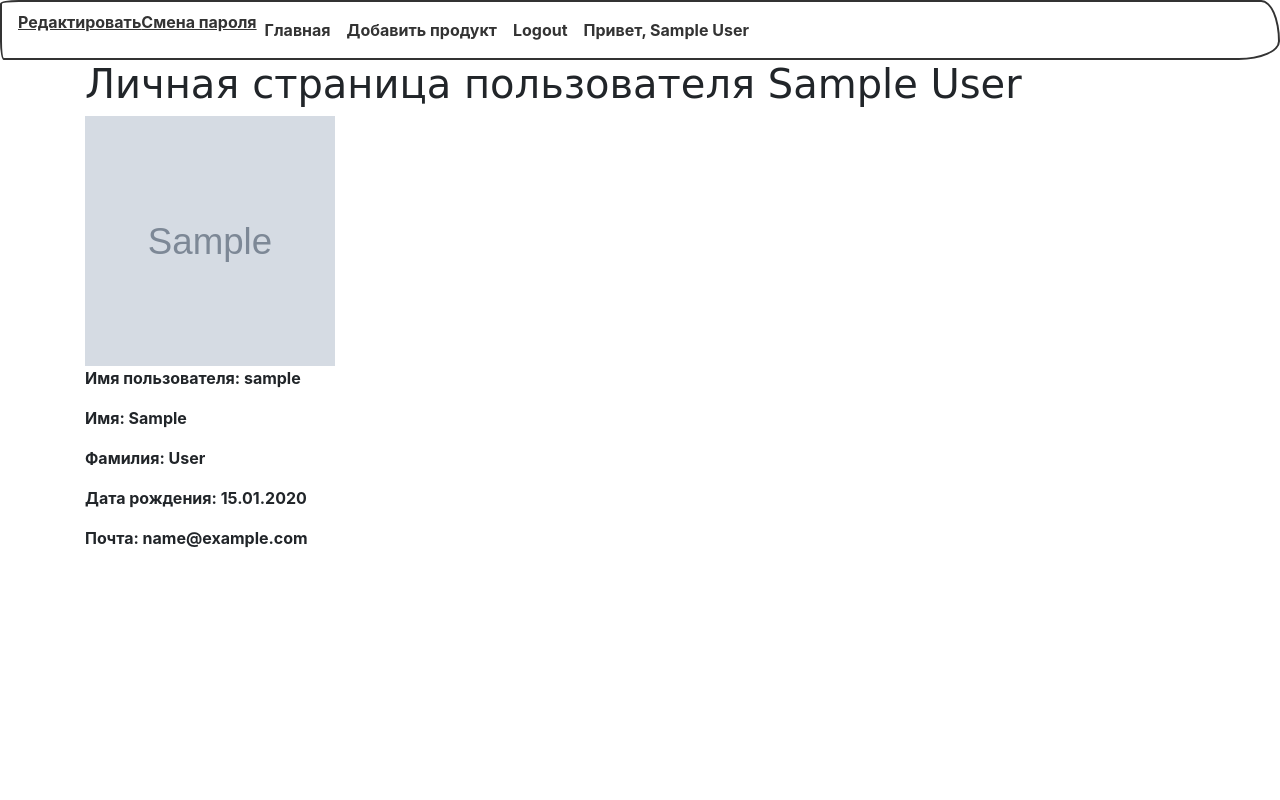
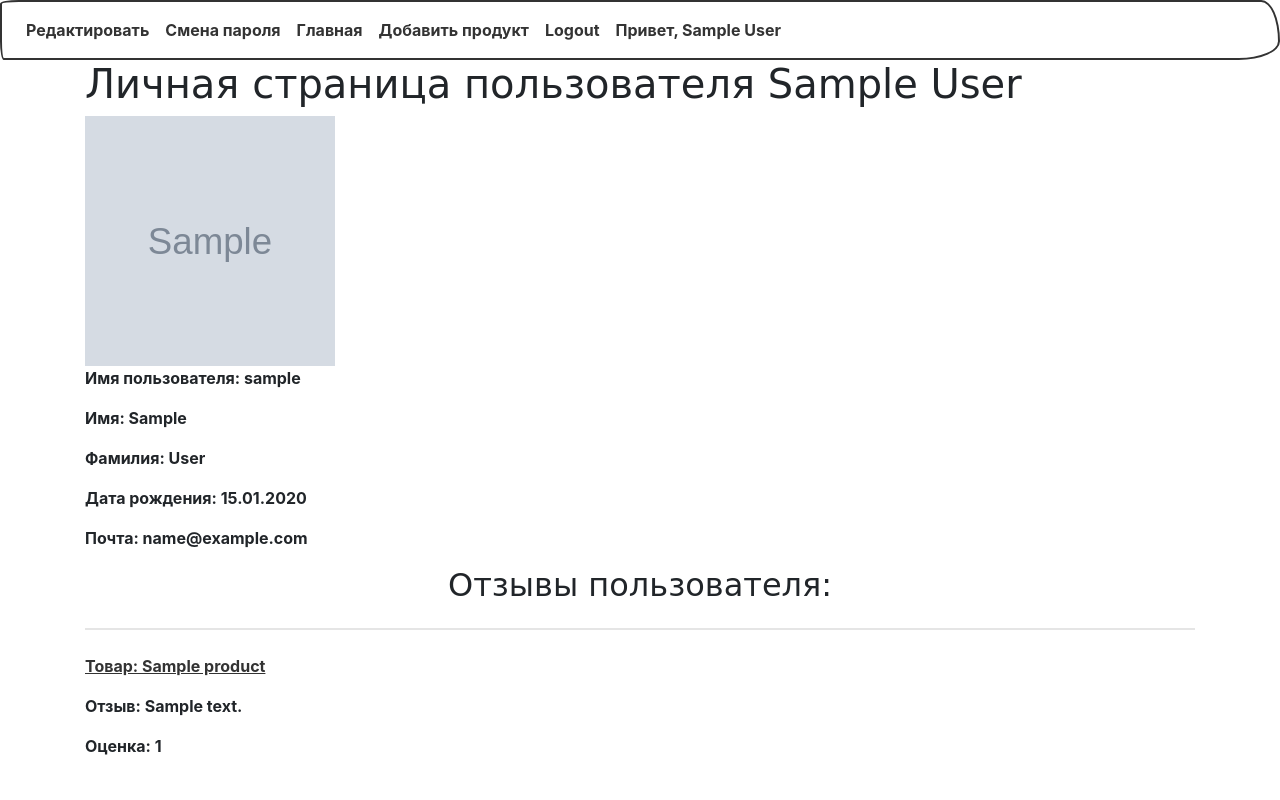
Before and after one commit to jomagsm/exam_8, a Django app: page /accounts/1/ in a window 1280 px wide. Run offline with Django 3.2, Linux system fonts and the light colour scheme; a user stored in the database is signed in; tables that the repository leaves empty hold one stand-in row (values such as "Sample post"); grey boxes marked "Sample" are stand-in pictures; some libraries are stand-ins or nearby versions; some web fonts are replaced.

Commit message:
Дописал 4 этап

```diff
--- a/source/accounts/forms.py
+++ b/source/accounts/forms.py
@@ -10,6 +10,8 @@ from .models import AuthToken, Profile, TOKEN_TYPE_PASSWORD_RESET
 
 
 class MyUserCreationForm(UserCreationForm):
+    email = forms.EmailField(required=True, label='Email')
+
     class Meta(UserCreationForm.Meta):
         fields = ['username', 'password1', 'password2',
                   'first_name', 'last_name', 'email']
--- a/source/accounts/templates/user_detail.html
+++ b/source/accounts/templates/user_detail.html
@@ -4,8 +4,14 @@
 
 {% block menu %}
     {% if request.user == user_obj %}
-        <li><a href="{% url 'accounts:change' user_obj.pk %}">Редактировать</a></li>
-        <li><a href="{% url "accounts:password_change" %}">Смена пароля</a></li>
+        <li class="nav-item active">
+                    <a class="nav-link" href="{% url 'accounts:change' user_obj.pk %}">Редактировать <span
+                            class="sr-only">(current)</span></a>
+                </li>
+        <li class="nav-item active">
+                    <a class="nav-link" href="{% url 'accounts:password_change' %}">Смена пароля <span
+                            class="sr-only">(current)</span></a>
+                </li>
     {% endif %}
 {% endblock %}
 
@@ -20,6 +26,12 @@
     <p>Дата рождения: {{ user_obj.profile.birth_date|date:'d.m.Y' }}</p>
     <p>Почта: {{ user_obj.email }}</p>
 
-{#    <h2 class="text-center clear">Статьи автора:</h2>#}
+    <h2 class="text-center clear">Отзывы пользователя:</h2>
+    {% for review in reviews %}
+            <p> <hr class="my-4"> <p>
+            <p><a href="{% url 'webapp:product_view' review.product.pk %}">Товар: {{ review.product.name }}</a></p>
+            <p>Отзыв: {{ review.text }}</p>
+            <p>Оценка: {{ review.rating }}</p>
+    {% endfor %}
 {#    {% include 'partial/article_list.html' %}#}
 {% endblock %}
--- a/source/accounts/views.py
+++ b/source/accounts/views.py
@@ -11,6 +11,8 @@ from django.urls import reverse, reverse_lazy
 # from django.views.decorators.cache import never_cache
 from django.views.generic import View, FormView, DetailView, CreateView, UpdateView
 from django.conf import settings
+from webapp.models import Review
+
 
 from accounts.forms import MyUserCreationForm, UserChangeForm, ProfileChangeForm, \
     PasswordChangeForm, PasswordResetEmailForm, PasswordResetForm
@@ -59,7 +61,7 @@ class RegisterActivateView(View):
         login(self.request, user)
 
 
-class UserDetailView(LoginRequiredMixin, DetailView):
+class UserDetailView(DetailView):
     model = get_user_model()
     template_name = 'user_detail.html'
     context_object_name = 'user_obj'
@@ -67,6 +69,8 @@ class UserDetailView(LoginRequiredMixin, DetailView):
     paginate_related_orphans = 0
 
     def get_context_data(self, **kwargs):
+        reviews = Review.objects.filter(author_id=self.kwargs['pk'])
+        kwargs['reviews'] = reviews
         # articles = self.object.articles.order_by('-created_at')
         # paginator = Paginator(articles, self.paginate_related_by, orphans=self.paginate_related_orphans)
         # page_number = self.request.GET.get('page', 1)
--- a/source/webapp/models.py
+++ b/source/webapp/models.py
@@ -31,10 +31,12 @@ class Product(models.Model):
     def get_avg_rating(self):
         total = 0
         reviews = Review.objects.filter(product=self.pk)
-        for i in reviews:
-            total += int(i.rating)
-        return round(total/len(reviews))
-
+        if reviews:
+            for i in reviews:
+                total += int(i.rating)
+            return round(total/len(reviews))
+        else:
+            return total
 
 RAITING_CHOICES = (
     ('1', '1'),
--- a/source/webapp/templates/base.html
+++ b/source/webapp/templates/base.html
@@ -3,7 +3,7 @@
 <html lang="en">
 <head>
     <meta charset="UTF-8">
-    <title>{% block title %}To_DO_LIST{% endblock %}</title>
+    <title>{% block title %}Магазин{% endblock %}</title>
     <link rel="stylesheet" href="{% static "css/style.css" %}">
     <link rel="stylesheet" href="https://stackpath.bootstrapcdn.com/bootswatch/4.5.0/sketchy/bootstrap.min.css"
           integrity="sha384-NkI/Nlr1DZ5rUXWWdnuZb97FQRgCCcwC66DC+HUCY0oVx6BgBHUfPcwL1vwp93JZ" crossorigin="anonymous">
--- a/source/webapp/templates/product/product_create.html
+++ b/source/webapp/templates/product/product_create.html
@@ -6,5 +6,5 @@
     <h1>Добавить отзыв</h1>
 
     {% url "webapp:product_create" as action_url %}
-    {% include 'partial/form.html' with action_url=action_url form_method='post' %}
+    {% include 'partial/form.html' with action_url=action_url form_method='post'  enctype="multipart/form-data" %}
 {% endblock %}
--- a/source/webapp/templates/product/product_update.html
+++ b/source/webapp/templates/product/product_update.html
@@ -10,5 +10,5 @@
     <h1>Update Product</h1>
 
     {% url "webapp:product_update" pk=product.pk as action_url %}
-    {% include 'partial/form.html' with action_url=action_url form_method='post' button_text='Update' %}
+    {% include 'partial/form.html' with action_url=action_url form_method='post' enctype="multipart/form-data" button_text='Update' %}
 {% endblock %}
--- a/source/webapp/templates/product/product_view.html
+++ b/source/webapp/templates/product/product_view.html
@@ -53,7 +53,7 @@
         {% endif %}
         {% for review in reviews %}
             <p> <hr class="my-4"> <p>
-            <p>Пользователь: {{ review}}</p>
+            <p>Пользователь: <a href="{% url 'accounts:detail' review.author.pk %}">{{ review}}</a></p>
             <p>E-mail: {{ review.author.email}}</p>
             <p>Отзыв: {{ review.text }}</p>
             <p>Оценка: {{ review.rating }}</p>
```
Also changed, not shown: source/accounts/templates/user_change.html (+8 -2 lines), source/accounts/templates/user_password_change.html (+8 -2 lines), source/webapp/templates/partial/form.html (+5 -4 lines), source/webapp/views/product_view.py (+9 -0 lines).
